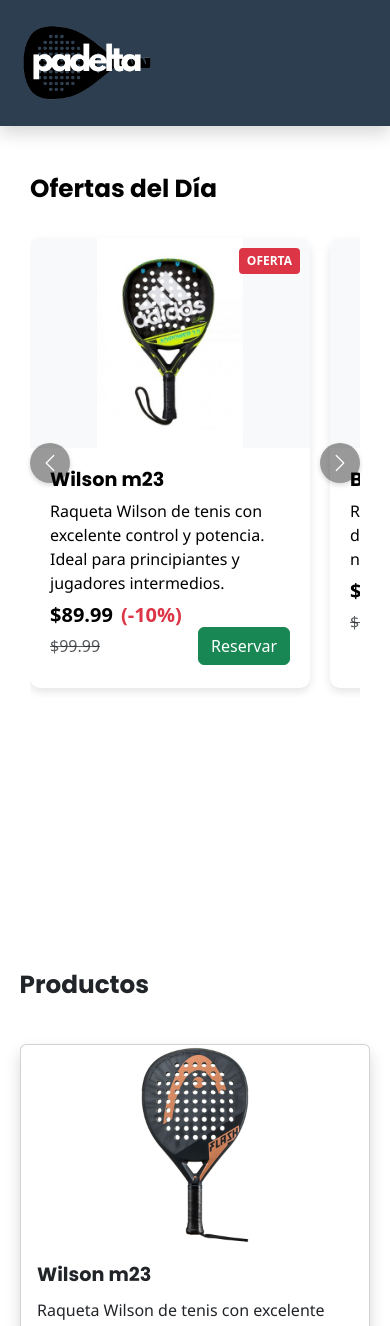
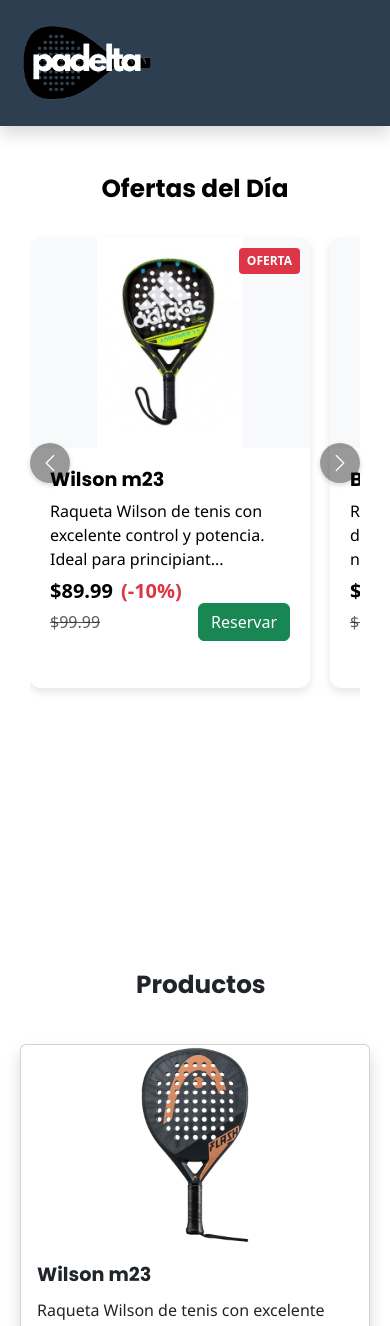
Before and after one commit to Fabian-mo29/mundoRaquetas, a Vue app in the folder frontend/: page / in a window 390 px wide. Shown: the top 1326 px of the page. Built offline with nearby package versions, Linux system fonts and the light colour scheme; some icons are missing.

Commit message:
Correcion en el espaciado

```diff
--- a/frontend/src/components/CarruselOfertas.vue
+++ b/frontend/src/components/CarruselOfertas.vue
@@ -1,7 +1,7 @@
 <template>
   <div class="main-container">
     <div class="container-fluid mt-5 sala-carousel-container">
-      <h2 class="fw-bold mb-4">Ofertas del Día</h2>
+      <h2 class="fw-bold mb-4 responsive-text">Ofertas del Día</h2>
       <div class="position-relative">
         <div class="sala-carousel-wrapper">
           <div class="sala-carousel-track" ref="ofertasTrack">
@@ -21,7 +21,9 @@
               <div class="card-body">
                 <div>
                   <h5 class="card-title">{{ oferta.nombre }}</h5>
-                  <p class="card-text">{{ oferta.descripcion }}</p>
+                  <p class="card-text">
+                    {{ descripcionTruncada(oferta.descripcion) }}
+                  </p>
                 </div>
                 <div class="button-container">
                   <p class="h5 mb-0 text-danger">
@@ -62,6 +64,13 @@ const ofertasDelDia = ref(ofertas);
 
 const ofertasTrack = ref(null);
 const cardWidth = 350;
+
+const descripcionTruncada = (descripcion) => {
+  if (descripcion.length > 80) {
+    return descripcion.substring(0, 80) + "...";
+  }
+  return descripcion;
+};
 
 const scrollOfertas = (direction) => {
   if (ofertasTrack.value) {
@@ -147,7 +156,6 @@ onMounted(() => {
     display: flex;
     flex-direction: column;
     flex-grow: 1;
-
   }
 }
 
@@ -291,4 +299,10 @@ h2 {
   font-family: "Poppins", sans-serif;
   font-weight: bold;
 }
+
+@media (max-width: 768px) {
+  .responsive-text {
+    text-align: center;
+  }
+}
 </style>
--- a/frontend/src/components/ProductList.vue
+++ b/frontend/src/components/ProductList.vue
@@ -1,43 +1,52 @@
 <template>
-  <div class="main-container">
-    <h2 class="fw-bold mb-4">Productos</h2>
+  <div class="main-container margin-auto">
+    <h2 class="fw-bold mb-4 responsive-text">Productos</h2>
     <div id="grid" class="product-grid">
-      <div v-for="(product, index) in products.slice(0, show)" :key="index" class="card shadow">
-        <ProductCard :product="product" :limite="limite"/>
+      <div
+        v-for="(product, index) in products.slice(0, show)"
+        :key="index"
+        class="card shadow"
+      >
+        <ProductCard :product="product" :limite="limite" />
       </div>
-      <button @click="verMasProductos" v-if="show < products.length" class="btn btn-success center-button">Ver más Productos</button>
+      <button
+        @click="verMasProductos"
+        v-if="show < products.length"
+        class="btn btn-success center-button"
+      >
+        Ver más Productos
+      </button>
     </div>
   </div>
 </template>
 
 <script setup>
-import inventory from '@/assets/inventory.json'
-import { ref, defineProps, defineEmits } from 'vue'
-import ProductCard from './ProductCard.vue'
+import inventory from "@/assets/inventory.json";
+import { ref, defineProps, defineEmits } from "vue";
+import ProductCard from "./ProductCard.vue";
 
 const props = defineProps({
   limite: {
     type: Number,
-    default: 8
-  }
-})
+    default: 8,
+  },
+});
 
 const show = ref(props.limite);
 
-const emit = defineEmits(['update:limite']);
+const emit = defineEmits(["update:limite"]);
 
 function verMasProductos() {
   show.value = products.value.length;
-  emit('update:limite', products.value.length);
+  emit("update:limite", products.value.length);
 }
 
-const products = ref(inventory)
+const products = ref(inventory);
 </script>
 
 <style lang="scss" scoped>
-
 h2 {
-  margin-left: 5%;
+  margin-left: 3%;
 }
 
 .main-container {
@@ -65,4 +74,10 @@ h2 {
 h2 {
   font-family: "Poppins", sans-serif;
 }
+
+@media (max-width: 768px) {
+  .responsive-text {
+    text-align: center;
+  }
+}
 </style>
```
